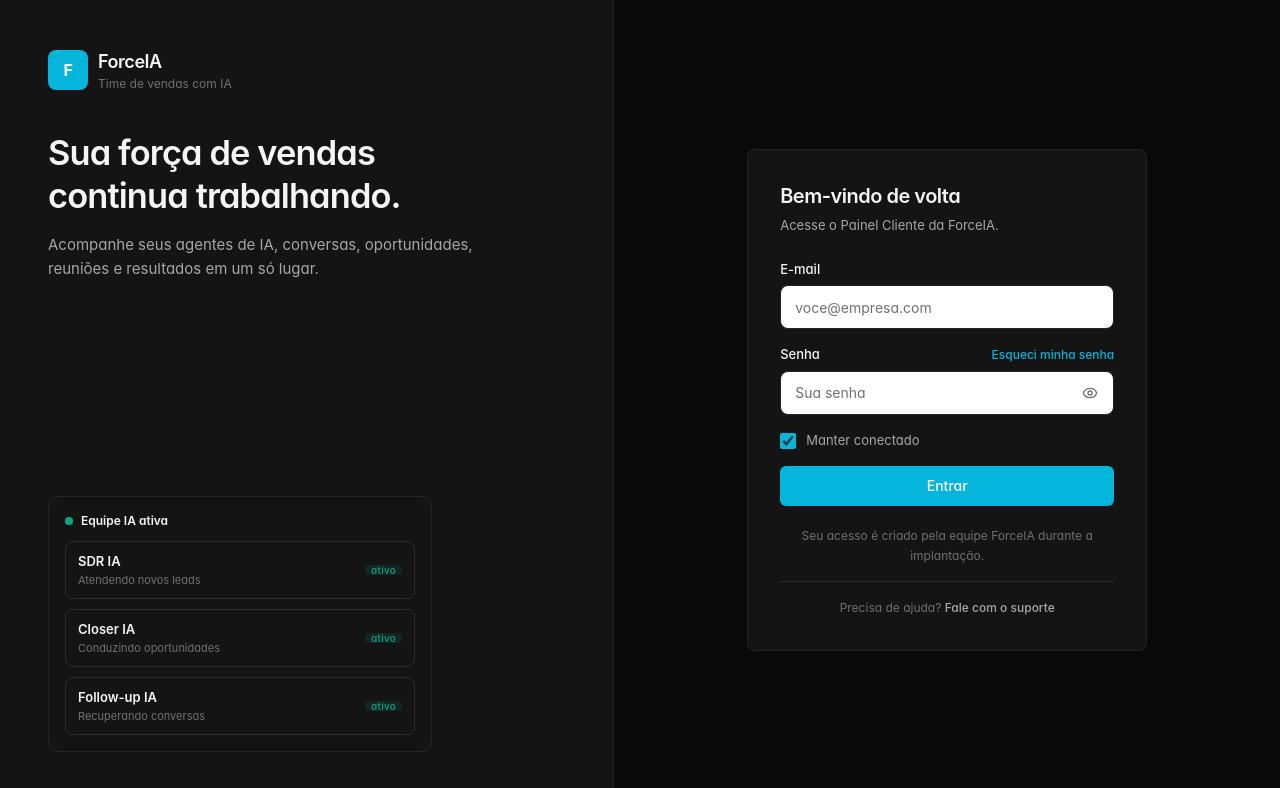
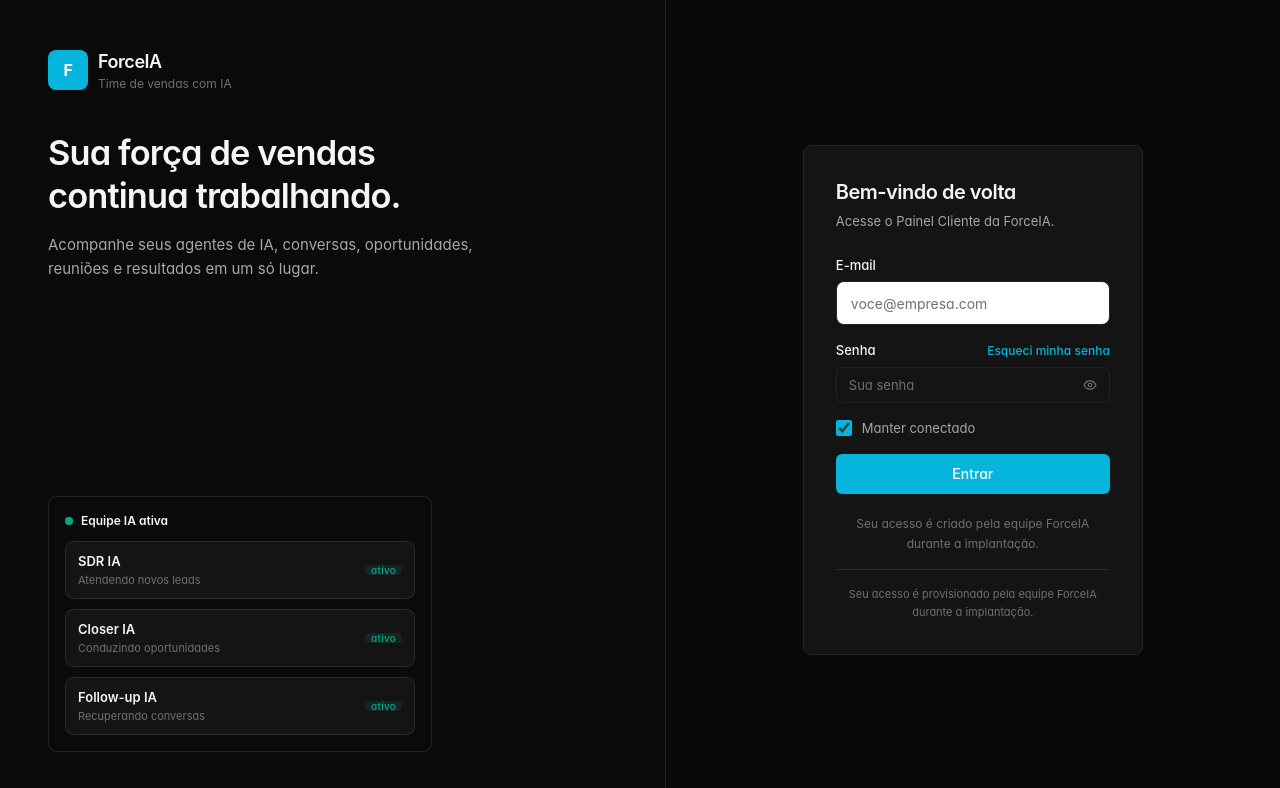
Before and after one commit to jvrm831720/forceia, a Next.js app in the folder dashboard/: page /login in a window 1280 px wide. Shown: the top 788 px of the page. Built offline with nearby package versions, Linux system fonts and the light colour scheme.

Commit message:
feat(auth): enterprise login layout — product preview column

```diff
--- a/dashboard/components/auth/auth-alert.tsx
+++ b/dashboard/components/auth/auth-alert.tsx
@@ -1,45 +1,42 @@
-"use client";
+import { cn } from "@/lib/utils";
+import { AlertCircle, CheckCircle2, Info } from "lucide-react";
 
-import { cn } from "@/lib/utils";
-import { AlertCircle, CheckCircle2 } from "lucide-react";
-
-type AuthAlertVariant = "error" | "success" | "info";
-
-const styles: Record<AuthAlertVariant, string> = {
-  error: "bg-alert-soft text-alert border-alert/20",
-  success: "bg-success-soft text-success border-success/20",
-  info: "bg-brand-soft text-brand border-brand/20",
-};
-
-const icons = {
-  error: AlertCircle,
-  success: CheckCircle2,
-  info: AlertCircle,
-};
+const VARIANTS = {
+  error: {
+    wrap: "border-warning/30 bg-warning-soft text-warning",
+    Icon: AlertCircle,
+  },
+  success: {
+    wrap: "border-success/30 bg-success-soft text-success",
+    Icon: CheckCircle2,
+  },
+  info: {
+    wrap: "border-border bg-surface text-ink-muted",
+    Icon: Info,
+  },
+} as const;
 
 export function AuthAlert({
+  variant = "info",
   children,
-  variant = "error",
   className,
 }: {
+  variant?: keyof typeof VARIANTS;
   children: React.ReactNode;
-  variant?: AuthAlertVariant;
   className?: string;
 }) {
-  const Icon = icons[variant];
-
+  const { wrap, Icon } = VARIANTS[variant];
   return (
     <div
       role="alert"
-      aria-live="polite"
       className={cn(
-        "flex items-start gap-2.5 rounded-xl border px-3.5 py-3 text-[13px] leading-relaxed",
-        styles[variant],
-        className
+        "flex items-start gap-2 rounded-md border px-3 py-2.5 text-[12px] leading-relaxed",
+        wrap,
+        className,
       )}
     >
-      <Icon className="mt-0.5 h-4 w-4 shrink-0" aria-hidden />
-      <div className="min-w-0">{children}</div>
+      <Icon className="mt-0.5 h-3.5 w-3.5 shrink-0" strokeWidth={1.75} aria-hidden />
+      <div>{children}</div>
     </div>
   );
 }
--- a/dashboard/components/auth/auth-footer.tsx
+++ b/dashboard/components/auth/auth-footer.tsx
@@ -1,19 +1,7 @@
-import Link from "next/link";
-
-export function AuthFooter({
-  helpHref = "mailto:suporte@forceia.com",
-}: {
-  helpHref?: string;
-}) {
+export function AuthFooter() {
   return (
-    <p className="text-center text-[12px] leading-relaxed text-ink-soft">
-      Precisa de ajuda?{" "}
-      <Link
-        href={helpHref}
-        className="font-medium text-ink-muted underline-offset-2 transition hover:text-brand hover:underline"
-      >
-        Fale com o suporte
-      </Link>
+    <p className="text-center text-[11px] leading-relaxed text-ink-soft">
+      Seu acesso é provisionado pela equipe ForceIA durante a implantação.
     </p>
   );
 }
--- a/dashboard/components/auth/auth-layout.tsx
+++ b/dashboard/components/auth/auth-layout.tsx
@@ -3,31 +3,14 @@
 export function AuthLayout({ children }: { children: React.ReactNode }) {
   return (
     <div className="flex min-h-screen bg-background">
-      {/* Brand panel — desktop / tablet */}
-      <aside className="relative hidden w-[48%] shrink-0 border-r border-border bg-surface lg:flex lg:flex-col">
+      {/* Product preview — desktop only */}
+      <aside className="relative hidden w-[52%] shrink-0 overflow-hidden border-r border-border bg-[#0a0a0a] lg:block">
         <AuthBrandPanel />
       </aside>
 
-      {/* Form area */}
-      <main className="flex min-h-screen w-full flex-1 flex-col items-center justify-center px-4 py-10 sm:px-6 lg:px-10">
-        {/* Mobile logo */}
-        <div className="mb-8 flex items-center gap-2.5 lg:hidden">
-          <div className="flex h-9 w-9 items-center justify-center rounded-xl bg-brand text-white shadow-card">
-            <span className="font-display text-sm font-bold tracking-tight">
-              F
-            </span>
-          </div>
-          <div className="leading-tight">
-            <div className="font-display text-[15px] font-semibold tracking-tight text-ink">
-              ForceIA
-            </div>
-            <div className="text-[11px] text-ink-soft">
-              Time de vendas com IA
-            </div>
-          </div>
-        </div>
-
-        <div className="w-full max-w-[400px]">{children}</div>
+      {/* Form column */}
+      <main className="flex min-h-screen w-full flex-1 flex-col items-center justify-center px-6 py-12 sm:px-10">
+        <div className="w-full max-w-[340px]">{children}</div>
       </main>
     </div>
   );
--- a/dashboard/components/auth/password-input.tsx
+++ b/dashboard/components/auth/password-input.tsx
@@ -43,23 +43,24 @@
         aria-invalid={ariaInvalid}
         aria-describedby={ariaDescribedBy}
         className={cn(
-          "h-11 w-full rounded-xl border border-border bg-white px-3.5 pr-11 text-sm text-ink placeholder:text-ink-soft shadow-card transition",
+          "h-9 w-full rounded-md border border-border bg-surface px-3 pr-10 text-[13px] text-ink placeholder:text-ink-soft transition-ui",
           "focus:border-brand focus:outline-none focus:shadow-focus",
-          "disabled:cursor-not-allowed disabled:opacity-60",
-          ariaInvalid && "border-alert focus:border-alert focus:shadow-[0_0_0_3px_rgba(221,101,57,0.2)]"
+          "disabled:cursor-not-allowed disabled:opacity-50",
+          ariaInvalid &&
+            "border-warning focus:border-warning focus:shadow-[0_0_0_2px_rgba(221,101,57,0.25)]",
         )}
       />
       <button
         type="button"
         onClick={() => setVisible((v) => !v)}
         disabled={disabled}
-        className="absolute right-2 top-1/2 inline-flex h-8 w-8 -translate-y-1/2 items-center justify-center rounded-lg text-ink-soft transition hover:bg-border-soft hover:text-ink focus-visible:outline-none focus-visible:shadow-focus disabled:opacity-50"
+        className="absolute right-1.5 top-1/2 inline-flex h-7 w-7 -translate-y-1/2 items-center justify-center rounded-sm text-ink-soft transition-ui hover:bg-surface-hover hover:text-ink focus-visible:outline-none focus-visible:shadow-focus disabled:opacity-50"
         aria-label={visible ? "Ocultar senha" : "Mostrar senha"}
       >
         {visible ? (
-          <EyeOff className="h-4 w-4" aria-hidden />
+          <EyeOff className="h-3.5 w-3.5" aria-hidden />
         ) : (
-          <Eye className="h-4 w-4" aria-hidden />
+          <Eye className="h-3.5 w-3.5" aria-hidden />
         )}
       </button>
     </div>
```
